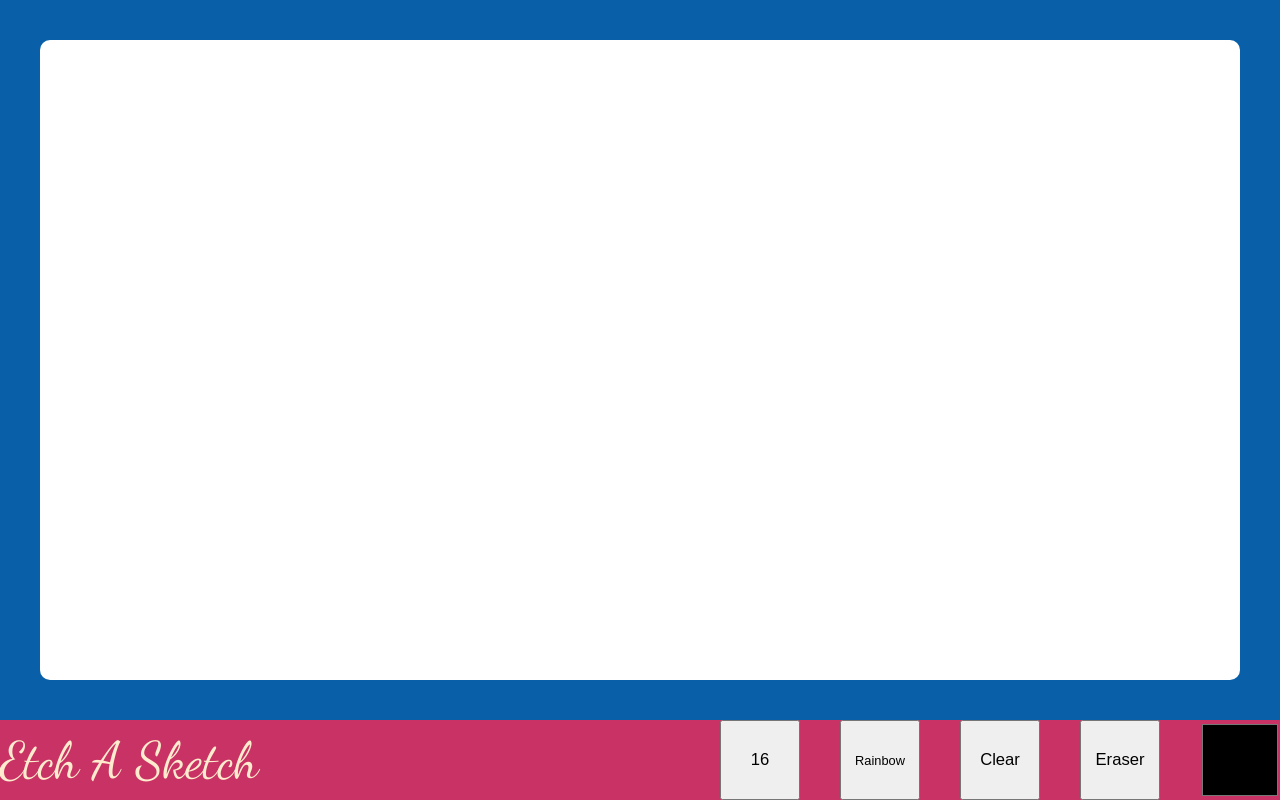
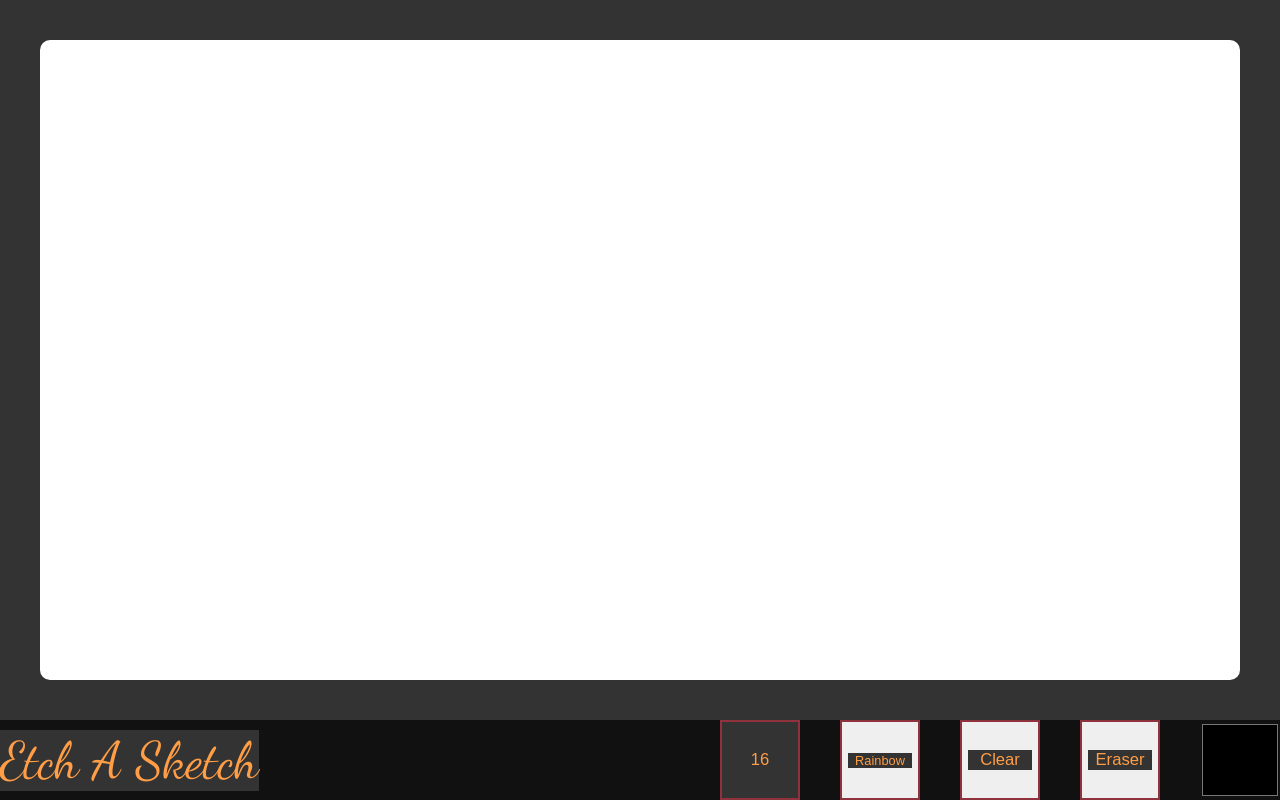
Before and after one commit to YasusBeebu/Etch-a-Sketch, a plain HTML site: page index.html in a window 1280 px wide. Drawn offline with Linux system fonts and the light colour scheme.

Commit message:
complete style

```diff
--- a/css/baseCss.css
+++ b/css/baseCss.css
@@ -7,7 +7,7 @@ body {
 }
 
 #mainContainer {
-    background-color: rgb(10, 96, 168);
+    background-color: rgb(51, 51, 51);
     display: flex;
     flex-direction: column;
     width: auto;
@@ -46,7 +46,7 @@ body {
 /*3. Bottom menu  */
 #bottomMenu {
     display: flex;
-    background-color: rgb(200, 50, 100);
+    background-color: rgb(17, 17, 17);
     align-items: center;
     justify-content: space-between;
 }
@@ -54,7 +54,7 @@ body {
 #logo {
     font-size: clamp(8px, 4vw, 200px);
     white-space: nowrap;
-    color: blanchedalmond;
+    color: rgb(255, 158, 70);
 }
 
 #rightBottomMenu {
@@ -69,6 +69,8 @@ body {
     width: 10vh;
     height: 10vh;
     align-items: center;
+    border-color: rgb(144, 49, 62);
+    border-style: double;
 }
 
 #colorPick {
@@ -99,6 +101,9 @@ body {
     font-size: clamp(2px, 1.3vw, 200px);
     display: flex;
     justify-content: center;
+    color: rgb(255, 158, 70);
+    background-color: rgb(51, 51, 51);
+
 }
 
 input[type="color"] {
@@ -118,4 +123,5 @@ input[type="color"] {
 #rainbow {
     font-size: clamp(2px, 1vw, 200px);
 }
+
 /*-------------------*/
```
